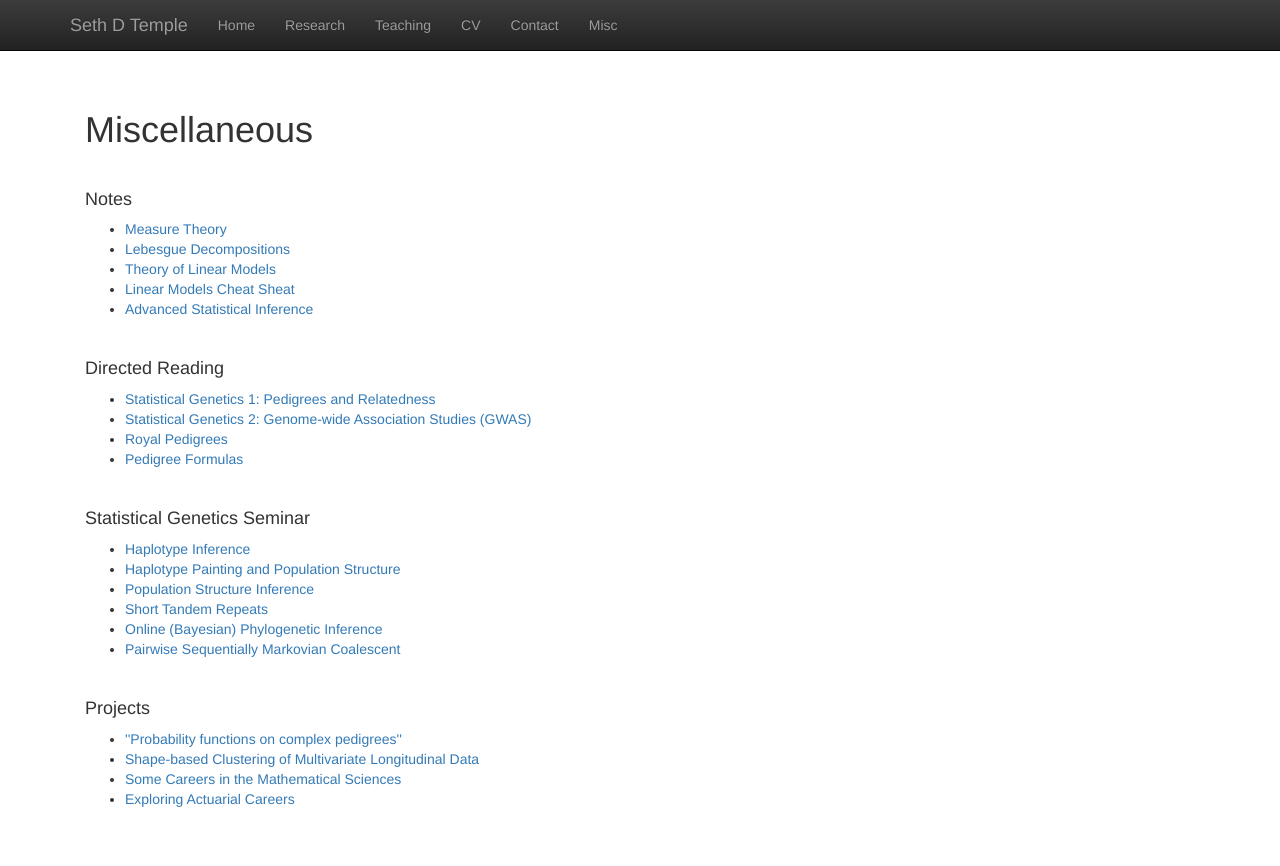
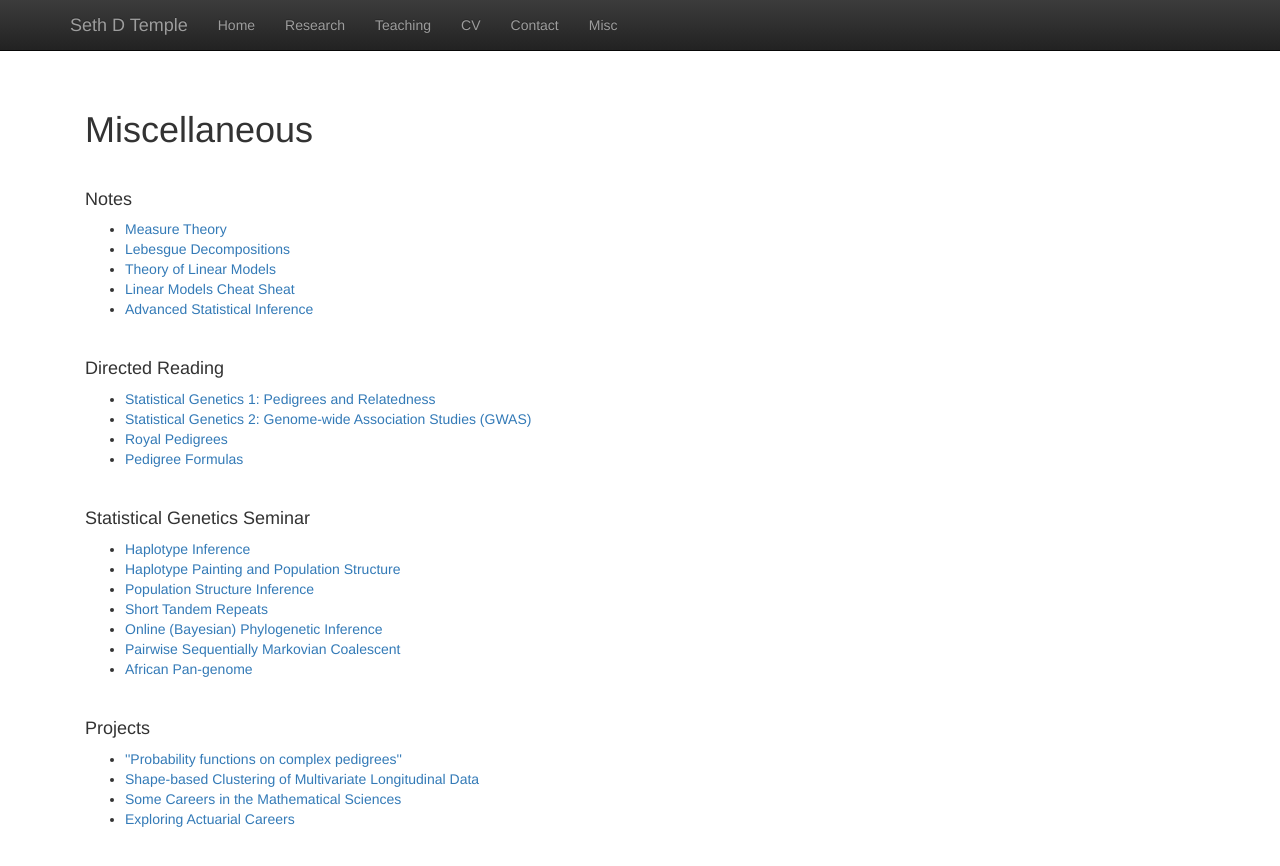
Before and after one commit to sdtemple/sdtemple.github.io, a Jekyll site: the page built from misc.html, in a window 1280 px wide. Shown: the top 866 px of the page. Built offline with Jekyll 4.4.1, drawn with Linux system fonts in a browser that asks for light colours; nearby versions of some CDN libraries; library files that are not in the unit come from our copies.

Commit message:
Update misc.html

```diff
--- a/misc.html
+++ b/misc.html
@@ -37,7 +37,8 @@ title:  'Misc'
     <li><a href = "files/mosaic-paper-sdtemple.pdf">Population Structure Inference</a></li>
     <li><a href = "files/gangstr-sdtemple.pdf">Short Tandem Repeats</a></li>
     <li><a href = "files/phylodynamic-inference-sdtemple.pdf">Online (Bayesian) Phylogenetic Inference</a></li>
-    <li><a href = "files/psmc-presi-hrnasif-sdtemple.pdf">Pairwise Sequentially Markovian Coalescent</a></li>
+    <li><a href = "files/psmc-presi-hrnasif-sdtemple.pdf"> Pairwise Sequentially Markovian Coalescent</a></li>
+    <li><a href = "files/refgen-presi-sdtemple-zorian15.pdf"> African Pan-genome </a></li>
   </ul>
  </p>
 <br/>
```
